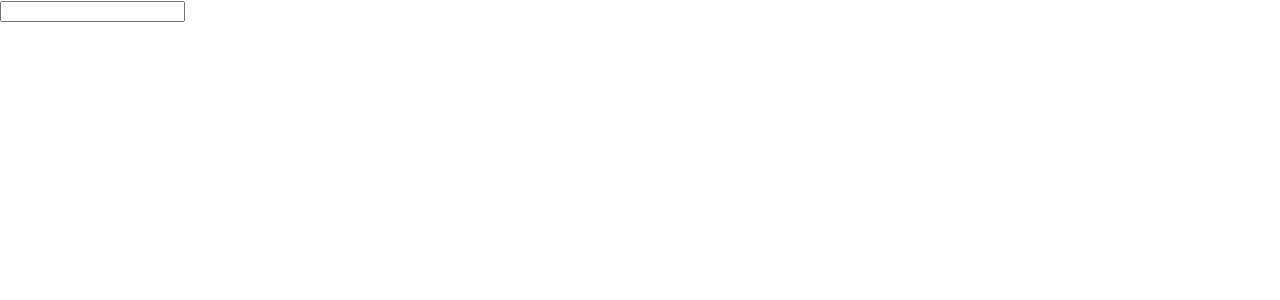
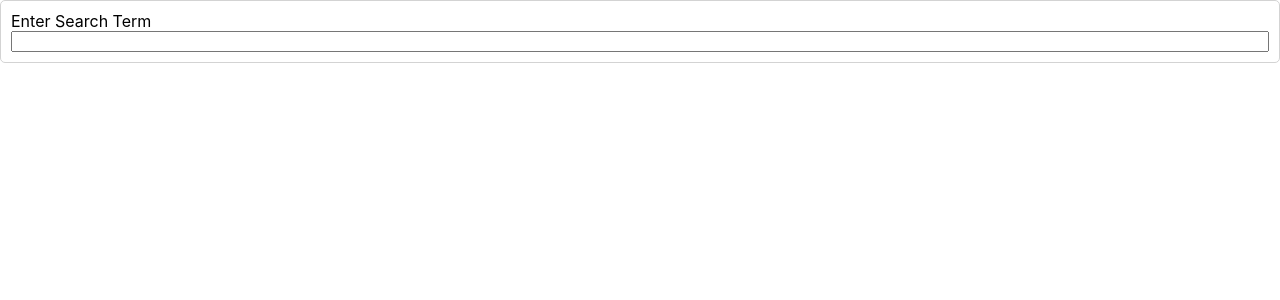
Before and after one commit to Pawelv9/pics, a React (Create React App) app: page / in a window 1280 px wide. Shown: the top 300 px of the page. Built offline with nearby package versions, Linux system fonts and the light colour scheme.

Commit message:
added styles

```diff
--- /dev/null
+++ b/src/components/ImageList.css
@@ -0,0 +1,9 @@
+.image-list {
+  columns: 6 200px;
+  column-gap: 10px;
+}
+
+img {
+  width: 100%;
+  margin-bottom:10 px;
+}
--- a/src/components/ImageList.js
+++ b/src/components/ImageList.js
@@ -1,4 +1,5 @@
 import ImageShow from './ImageShow'
+import './ImageList.css'
 
 function ImageList({ images }) {
 
@@ -6,11 +7,10 @@
     return <ImageShow key={image.id} image={image}/>
   })
 
-
   return (
-    <div>
+    <div className='image-list'>
       {renderedImages}
-      </div>
+    </div>
 
 
   )
--- /dev/null
+++ b/src/components/SearchBar.css
@@ -0,0 +1,10 @@
+.search-bar {
+  border: 1px solid lightgray;
+  border-radius: 5px;
+  padding: 10px;
+}
+
+.search-bar form {
+  display: flex;
+  flex-direction: column;
+}
--- a/src/components/SearchBar.js
+++ b/src/components/SearchBar.js
@@ -1,4 +1,5 @@
 import { useState } from 'react';
+import './SearchBar.css'
 
   function SearchBar({ onSubmit }) {
     const [term, setTerm] = useState('')
@@ -13,10 +14,10 @@
       setTerm(event.target.value)
     }
 
-
     return (
-    <div>
+    <div className='search-bar'>
       <form onSubmit={handleFormSubmit}>
+        <label>Enter Search Term</label>
         <input value={term} onChange={handleChange} />
       </form>
     </div>
```
